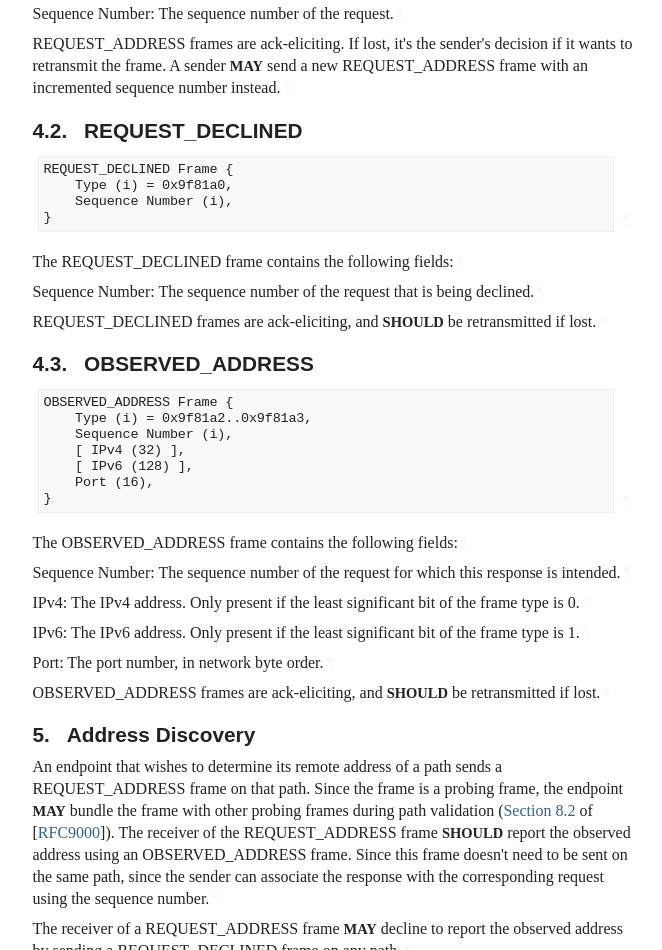
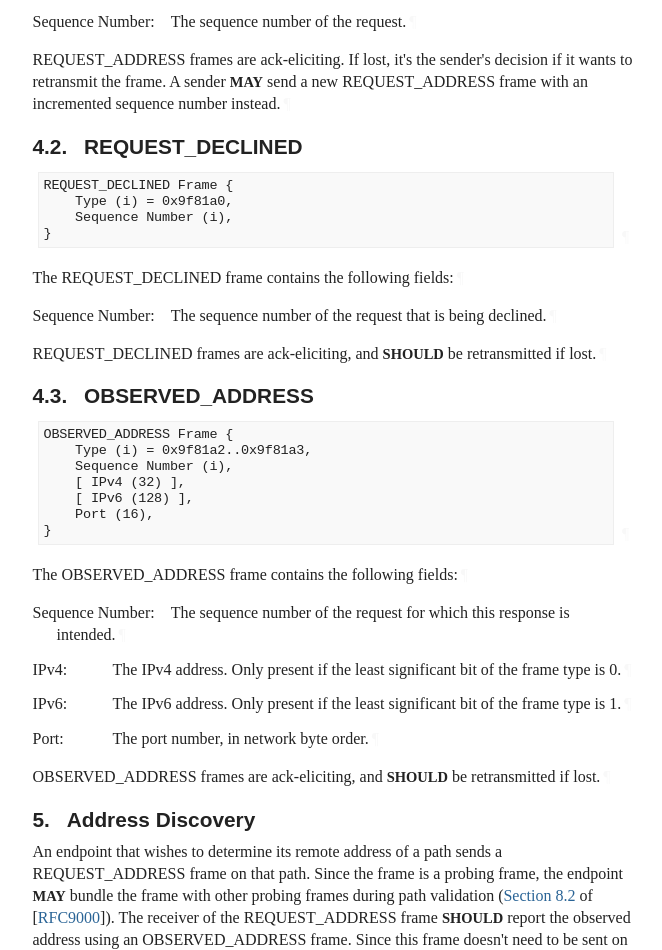
Before and after one commit to marten-seemann/draft-seemann-quic-address-discovery, a plain HTML site: page draft-seemann-quic-address-discovery.html in a window 1280 px wide. Shown: the part 1842-2792 px from the top of the page, without its empty margins (92-754 px from the left). Drawn offline with Linux system fonts and the light colour scheme; a web font is replaced by a local one.

Commit message:
Script updating gh-pages from 780390a. [ci skip]

```diff
--- a/draft-seemann-quic-address-discovery.html
+++ b/draft-seemann-quic-address-discovery.html
@@ -1259,7 +1259,13 @@ REQUEST_ADDRESS Frame {
 </pre><a href="#section-4.1-1" class="pilcrow">¶</a>
 </div>
 <p id="section-4.1-2">The REQUEST_ADDRESS frame contains the following fields:<a href="#section-4.1-2" class="pilcrow">¶</a></p>
-<p id="section-4.1-3">Sequence Number: The sequence number of the request.<a href="#section-4.1-3" class="pilcrow">¶</a></p>
+<span class="break"></span><dl class="dlParallel" id="section-4.1-3">
+          <dt id="section-4.1-3.1">Sequence Number:</dt>
+          <dd style="margin-left: 1.5em" id="section-4.1-3.2">
+            <p id="section-4.1-3.2.1">The sequence number of the request.<a href="#section-4.1-3.2.1" class="pilcrow">¶</a></p>
+</dd>
+        <dd class="break"></dd>
+</dl>
 <p id="section-4.1-4">REQUEST_ADDRESS frames are ack-eliciting. If lost, it's the sender's decision if
 it wants to retransmit the frame. A sender <span class="bcp14">MAY</span> send a new REQUEST_ADDRESS frame
 with an incremented sequence number instead.<a href="#section-4.1-4" class="pilcrow">¶</a></p>
@@ -1279,7 +1285,13 @@ REQUEST_DECLINED Frame {
 </pre><a href="#section-4.2-1" class="pilcrow">¶</a>
 </div>
 <p id="section-4.2-2">The REQUEST_DECLINED frame contains the following fields:<a href="#section-4.2-2" class="pilcrow">¶</a></p>
-<p id="section-4.2-3">Sequence Number: The sequence number of the request that is being declined.<a href="#section-4.2-3" class="pilcrow">¶</a></p>
+<span class="break"></span><dl class="dlParallel" id="section-4.2-3">
+          <dt id="section-4.2-3.1">Sequence Number:</dt>
+          <dd style="margin-left: 1.5em" id="section-4.2-3.2">
+            <p id="section-4.2-3.2.1">The sequence number of the request that is being declined.<a href="#section-4.2-3.2.1" class="pilcrow">¶</a></p>
+</dd>
+        <dd class="break"></dd>
+</dl>
 <p id="section-4.2-4">REQUEST_DECLINED frames are ack-eliciting, and <span class="bcp14">SHOULD</span> be retransmitted if lost.<a href="#section-4.2-4" class="pilcrow">¶</a></p>
 </section>
 </div>
@@ -1300,14 +1312,31 @@ OBSERVED_ADDRESS Frame {
 </pre><a href="#section-4.3-1" class="pilcrow">¶</a>
 </div>
 <p id="section-4.3-2">The OBSERVED_ADDRESS frame contains the following fields:<a href="#section-4.3-2" class="pilcrow">¶</a></p>
-<p id="section-4.3-3">Sequence Number: The sequence number of the request for which this response is
-  intended.<a href="#section-4.3-3" class="pilcrow">¶</a></p>
-<p id="section-4.3-4">IPv4: The IPv4 address. Only present if the least significant bit of the frame
-  type is 0.<a href="#section-4.3-4" class="pilcrow">¶</a></p>
-<p id="section-4.3-5">IPv6: The IPv6 address. Only present if the least significant bit of the frame
-  type is 1.<a href="#section-4.3-5" class="pilcrow">¶</a></p>
-<p id="section-4.3-6">Port: The port number, in network byte order.<a href="#section-4.3-6" class="pilcrow">¶</a></p>
-<p id="section-4.3-7">OBSERVED_ADDRESS frames are ack-eliciting, and <span class="bcp14">SHOULD</span> be retransmitted if lost.<a href="#section-4.3-7" class="pilcrow">¶</a></p>
+<span class="break"></span><dl class="dlParallel" id="section-4.3-3">
+          <dt id="section-4.3-3.1">Sequence Number:</dt>
+          <dd style="margin-left: 1.5em" id="section-4.3-3.2">
+            <p id="section-4.3-3.2.1">The sequence number of the request for which this response is intended.<a href="#section-4.3-3.2.1" class="pilcrow">¶</a></p>
+</dd>
+          <dd class="break"></dd>
+<dt id="section-4.3-3.3">IPv4:</dt>
+          <dd style="margin-left: 1.5em" id="section-4.3-3.4">
+            <p id="section-4.3-3.4.1">The IPv4 address. Only present if the least significant bit of the frame type
+is 0.<a href="#section-4.3-3.4.1" class="pilcrow">¶</a></p>
+</dd>
+          <dd class="break"></dd>
+<dt id="section-4.3-3.5">IPv6:</dt>
+          <dd style="margin-left: 1.5em" id="section-4.3-3.6">
+            <p id="section-4.3-3.6.1">The IPv6 address. Only present if the least significant bit of the frame type
+is 1.<a href="#section-4.3-3.6.1" class="pilcrow">¶</a></p>
+</dd>
+          <dd class="break"></dd>
+<dt id="section-4.3-3.7">Port:</dt>
+          <dd style="margin-left: 1.5em" id="section-4.3-3.8">
+            <p id="section-4.3-3.8.1">The port number, in network byte order.<a href="#section-4.3-3.8.1" class="pilcrow">¶</a></p>
+</dd>
+        <dd class="break"></dd>
+</dl>
+<p id="section-4.3-4">OBSERVED_ADDRESS frames are ack-eliciting, and <span class="bcp14">SHOULD</span> be retransmitted if lost.<a href="#section-4.3-4" class="pilcrow">¶</a></p>
 </section>
 </div>
 </section>
```
Also changed, not shown: draft-seemann-quic-address-discovery.txt.
